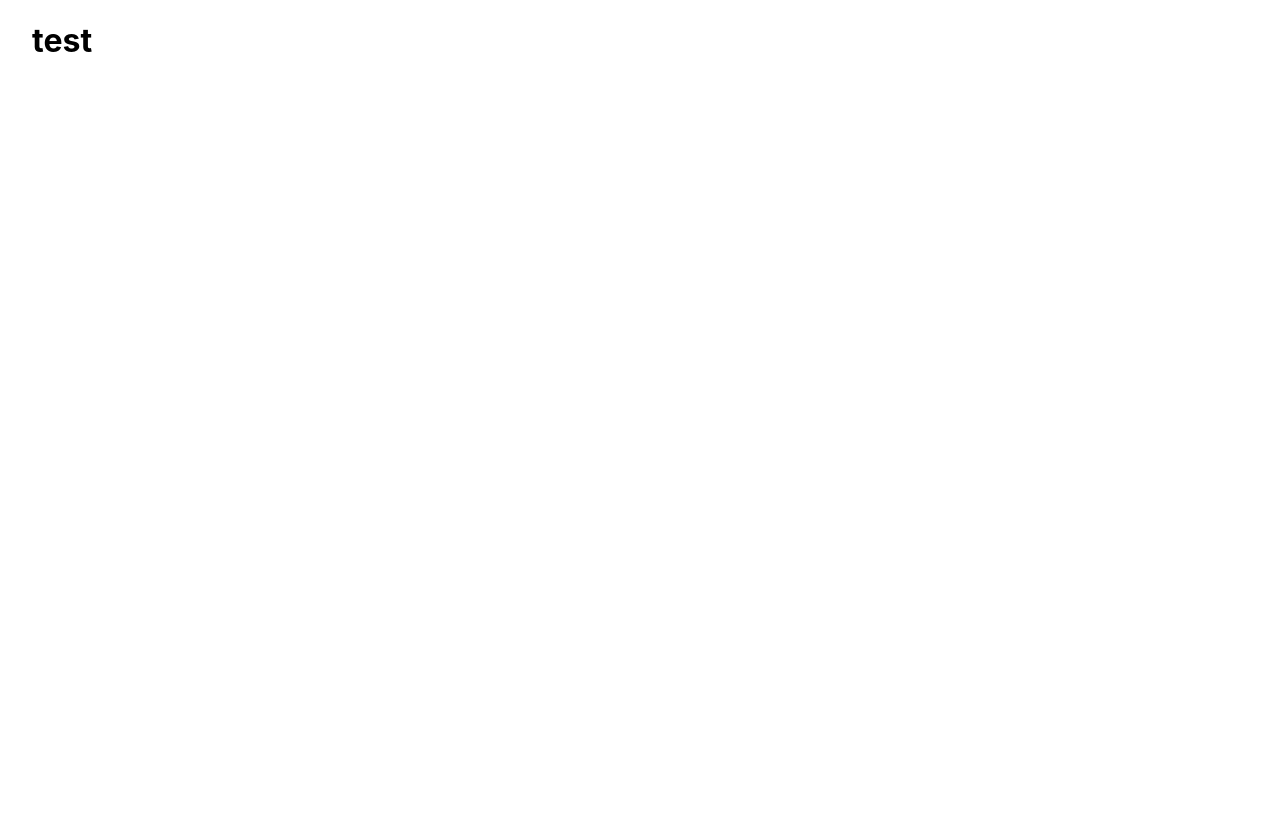
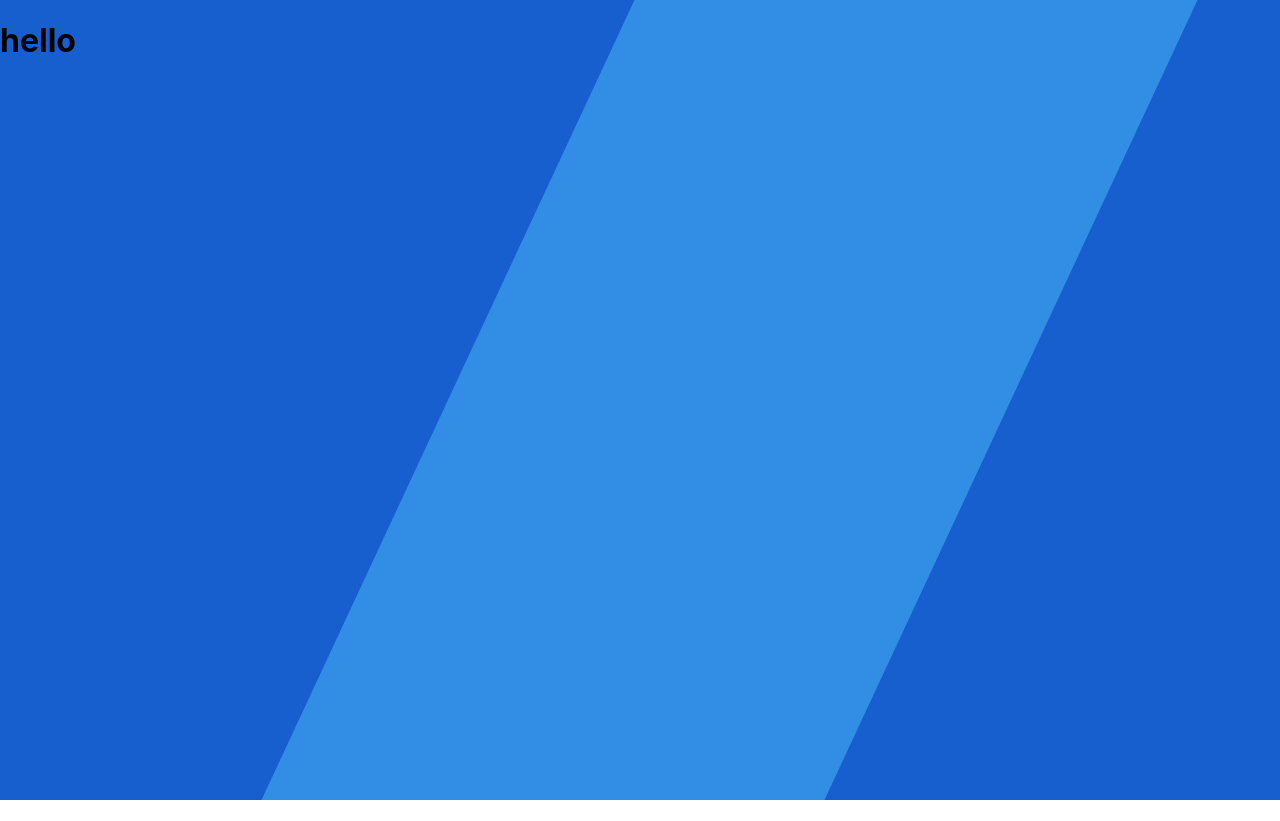
Before and after one commit to ozzyee/og-image-maker, a Next.js app: page / in a window 1280 px wide. Before the commit the page ends 800 px from the top, so only its background shows below. Built offline with nearby package versions, Linux system fonts and the light colour scheme.

Commit message:
feat: bg image

```diff
--- /dev/null
+++ b/src/components/atoms/Background/Background.component.tsx
@@ -0,0 +1,21 @@
+import styles from "./Background.module.scss"
+import { ReactNode } from "react";
+
+export default function Background({ children }:BackgroundProps) {
+  return (
+    <>
+      <div>
+        <div className={styles.container}>
+          <div className={styles.lightLine}></div>
+        </div>
+        <div className={styles.mainContent}>
+          {children}
+        </div>
+      </div>
+    </>
+  )
+}
+
+type BackgroundProps = {
+  children: ReactNode
+}
--- /dev/null
+++ b/src/components/atoms/Background/Background.module.scss
@@ -0,0 +1,22 @@
+.container {
+  position: absolute;
+  top: 0;
+  width: 100vw;
+  height: 100vh;
+  background-color: #175ECE;
+  z-index: -1;
+}
+
+.lightLine {
+  width: 44%;
+  height: 100%;
+  position: absolute;
+  right: 21%;
+  transform: skew(-25deg);
+  background-color: #318EE4;
+}
+
+.mainContent {
+  width: 100%;
+  height: 100vh;
+}
--- a/src/pages/index.tsx
+++ b/src/pages/index.tsx
@@ -1,12 +1,13 @@
 import type { NextPage } from 'next'
 import styles from '../styles/Home.module.css'
+import Background from "../components/atoms/Background/Background.component";
 
 const Home: NextPage = () => {
 
   return (
-    <div className={styles.container}>
-      <h1>test</h1>
-    </div>
+    <Background>
+      <h1>hello</h1>
+    </Background>
   )
 }
 
--- a/src/styles/Home.module.css
+++ b/src/styles/Home.module.css
@@ -1,6 +1,3 @@
-.container {
-  padding: 0 2rem;
-}
 
 .main {
     min-height: 100vh;
@@ -120,9 +117,11 @@
     .footer {
         border-color: #222;
     }
+
     .code {
         background: #111;
     }
+
     .logo img {
         filter: invert(1);
     }
```
Also changed, not shown: public/temp_img.png (added). Lines whose indentation alone changed are shown as unchanged.
